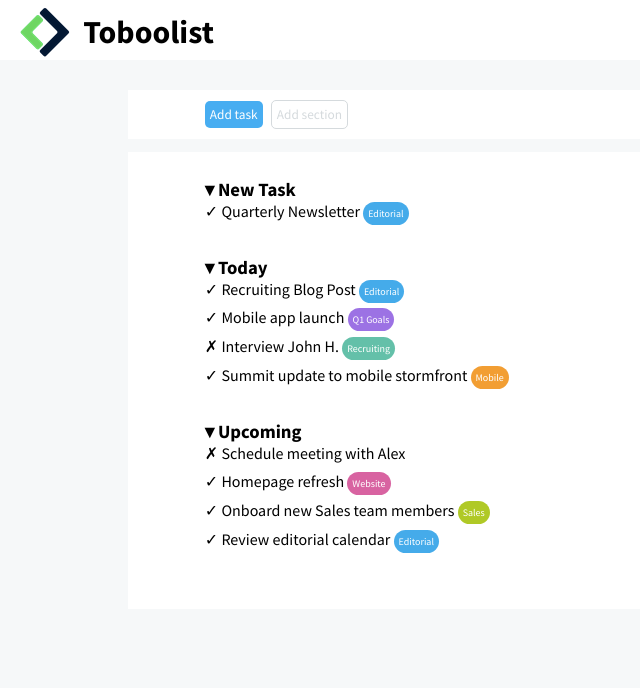
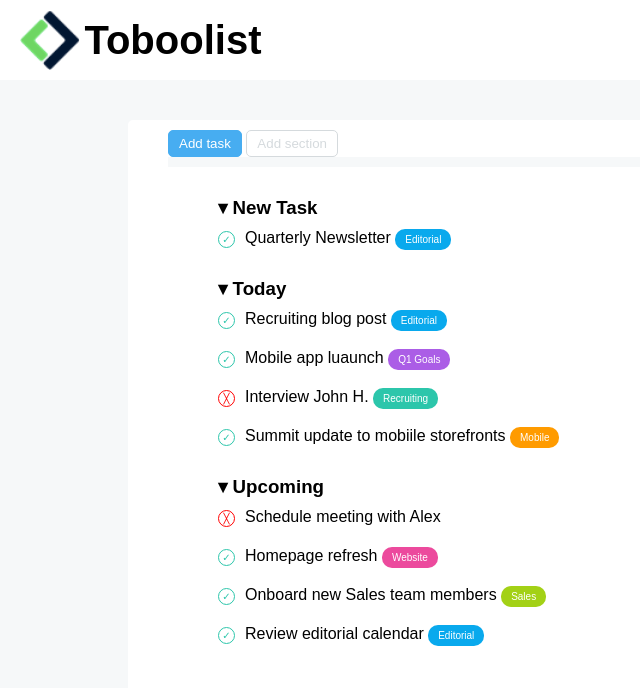
Before and after one commit to AleColumn99/html-css-toboolist, a plain HTML site: page index.html in a window 1280 px wide. Shown: the whole page, without its empty margins (0-640 px from the left). Drawn offline with Linux system fonts and the light colour scheme.

Commit message:
correzione live coding mattina

```diff
--- a/css/style.css
+++ b/css/style.css
@@ -1,6 +1,8 @@
 * {
   margin: 0;
-  font-family: 'Source Sans Pro', sans-serif;
+  padding: 0;
+  box-sizing: border-box;
+  font-family: Arial, Helvetica, sans-serif;
 }
 
 body {
@@ -9,48 +11,47 @@ body {
 
 header {
   background-color: #FFFFFF;
-  height: 60px;
-  margin-bottom: 30px;
-  line-height: 60px;
+  height: 80px;
+  padding: 10px 20px;
 }
 
-header img {
+.logo {
   display: inline-block;
   vertical-align: middle;
-  padding-left: 20px;
+  height: 100%;
 }
 
-header h1 {
-  display: inline-block;
-  margin-left: 10px;
-  font-weight: 700;
+.logo-text {
+  font-weight: 900;
+  font-size: 40px;
   vertical-align: middle;
 }
 
 .container {
-  width: 85%;
-  margin: auto;
+  background-color: #FFFFFF;
+  width: 80%;
+  margin: 40px auto;
+  border-radius: 5px;
+  padding: 10px 40px;
 }
 
-.buttons, .tasks {
-  background-color: #FFFFFF;
-  width: 80%;
-  margin: auto;
-  margin-top: 1%;
-  margin-bottom: 1%;
+.btn {
+  padding: 5px 10px;
+  border: none;
+  border-radius: 5px;
 }
 
-button {
-  margin-top: 10px;
-  margin-bottom: 10px;
-  margin-right: 5px;
-  padding: 5px;
-  border-radius: 5px;
+.btn a {
+  text-decoration: none;
 }
 
 .clickable {
   background-color: #47ADF1;
-  border: none;
+  border: 1px solid #47ADF1;
+  color: #FFFFFF;
+}
+
+.clickable a {
   color: #FFFFFF;
 }
 
@@ -60,7 +61,114 @@ button {
   color: #D5DADD;
 }
 
-main h3 {
+.non-clickable a {
+  color: #D5DADD;
+}
+
+.container .top {
+  border-bottom: 10px solid #F6F8F9;
+  padding: 0;
+}
+
+.container .tasks {
+  padding: 20px 50px;
+}
+
+li {
+  list-style: none;
+  padding: 10px 0;
+}
+
+li h3::before {
+  content: '\25BE  ';
+}
+
+li .circle::before {
+  display: inline-block;
+
+  width: 15px;
+  height: 15px;
+  border-radius: 50%;
+  line-height: 15px;
+
+  margin-right: 10px;
+  font-size: 10px;
+  text-align: center;
+}
+
+li .circle.checked::before {
+  content: '\2713';
+  border: 1px solid #2CC6AB;
+  color: #2CC6AB;
+}
+
+li .circle.delete::before {
+  content: '\2573';
+  border: 1px solid #FF0000;
+  color: #FF0000;
+}
+
+.tag {
+  padding: 5px 10px;
+  border-radius: 10px;
+  font-size: 10px;
+  color: #FFFFFF;
+}
+
+.tag-type-editorial {
+  background-color: #09a9ed;
+}
+
+.tag-type-goals {
+  background-color: #ab5de6;
+}
+
+.tag-type-recruting {
+  background-color: #2cc6ab;
+}
+
+.tag-type-mobile {
+  background-color: #ff9b00;
+}
+
+.tag-type-website {
+  background-color: #ec4a9d;
+}
+
+.tag-type-sales {
+  background-color: #a3d116;
+}
+
+
+
+
+
+
+
+
+
+
+
+
+
+
+
+
+
+
+
+
+
+
+
+
+
+
+
+
+
+
+/* main h3 {
   padding-top: 3%;
 }
 
@@ -70,13 +178,12 @@ main h3 {
 
 .check .cross {
   border 2px solid #65C0AA;
+  display: inline-block;
+  width: 20px;
+  height: 20px;
   padding: 5px;
-  border-radius: 10px;
-  color: red;
-}
-
-.cross {
-
+  border-radius: 50%;
+  color: #65C0AA;
 }
 
 .tag {
@@ -112,4 +219,4 @@ main h3 {
 
 .tasks .container {
   padding-bottom: 5%;
-}
+} */
--- a/index.html
+++ b/index.html
@@ -5,8 +5,8 @@
     <meta charset="UTF-8">
     <meta http-equiv="X-UA-Compatible" content="IE=edge">
     <meta name="viewport" content="width=device-width, initial-scale=1.0">
-    <link rel="preconnect" href="https://fonts.gstatic.com">
-    <link href="https://fonts.googleapis.com/css2?family=Source+Sans+Pro:wght@200;300;400;600;700;900&display=swap" rel="stylesheet">
+    <!-- <link rel="preconnect" href="https://fonts.gstatic.com">
+    <link href="https://fonts.googleapis.com/css2?family=Source+Sans+Pro:wght@200;300;400;600;700;900&display=swap" rel="stylesheet"> -->
     <link rel="stylesheet" href="css/style.css">
     <title>Toboolist</title>
   </head>
@@ -15,29 +15,65 @@
 
     <header>
 
-      <img src="img/Logo.png" alt="logo">
-      <h1>Toboolist</h1>
+      <img src="img/Logo.png" class="logo" alt="logo toboolist">
+      <span class="logo-text">Toboolist</span>
 
     </header>
 
     <main>
 
-      <div class="buttons">
+      <div class="container">
 
-        <div class="container">
+        <div class="top">
 
-          <button class="clickable">Add task</button>
-          <button class="non-clickable">Add section</button>
+          <button class="btn clickable"><a href="https://link.com">Add task</a></button>
+
+          <button class="btn non-clickable"><a href="https://link.com">Add section</a></button>
+
+        </div>
+
+        <div class="tasks">
+
+          <ul>
+            <li>
+              <h3>New Task</h3>
+              <ul>
+                <li><span class="circle checked"></span>Quarterly Newsletter <span class="tag tag-type-editorial">Editorial</span></li>
+              </ul>
+            </li>
+
+            <li>
+              <h3>Today</h3>
+              <ul>
+                <li><span class="circle checked"></span>Recruiting blog post <span class="tag tag-type-editorial">Editorial</span></li>
+                <li><span class="circle checked"></span>Mobile app luaunch <span class="tag tag-type-goals">Q1 Goals</span></li>
+                <li><span class="circle delete"></span>Interview John H. <span class="tag tag-type-recruting">Recruiting</span></li>
+                <li><span class="circle checked"></span>Summit update to mobiile storefronts <span class="tag tag-type-mobile">Mobile</span></li>
+              </ul>
+            </li>
+
+            <li>
+              <h3>Upcoming</h3>
+              <ul>
+                <li><span class="circle delete"></span>Schedule meeting with Alex </li>
+                <li><span class="circle checked"></span>Homepage refresh <span class="tag tag-type-website">Website</span></li>
+                <li><span class="circle checked"></span>Onboard new Sales team members <span class="tag tag-type-sales">Sales</span></li>
+                <li><span class="circle checked"></span>Review editorial calendar <span class="tag tag-type-editorial">Editorial</span></li>
+              </ul>
+            </li>
+          </ul>
 
         </div>
 
       </div>
 
-      <div class="tasks">
+    </main>
 
-        <div class="container">
+  </body>
 
-          <h3>&#9662; New Task</h3>
+</html>
+
+     <!-- <h3>&#9662; New Task</h3>
           <p><span class="check">&check;</span> Quarterly Newsletter <span class="tag editorial">Editorial</span></p>
 
           <h3>&#9662; Today</h3>
@@ -50,14 +86,4 @@
           <p><span class="cross">&cross;</span> Schedule meeting with Alex</p>
           <p><span class="check">&check;</span> Homepage refresh <span class="tag website">Website</span></p>
           <p><span class="check">&check;</span> Onboard new Sales team members <span class="tag sales">Sales</span></p>
-          <p><span class="check">&check;</span> Review editorial calendar <span class="tag editorial">Editorial</span></p>
-
-        </div>
-
-      </div>
-
-    </main>
-
-  </body>
-
-</html>
+          <p><span class="check">&check;</span> Review editorial calendar <span class="tag editorial">Editorial</span></p> -->
```
